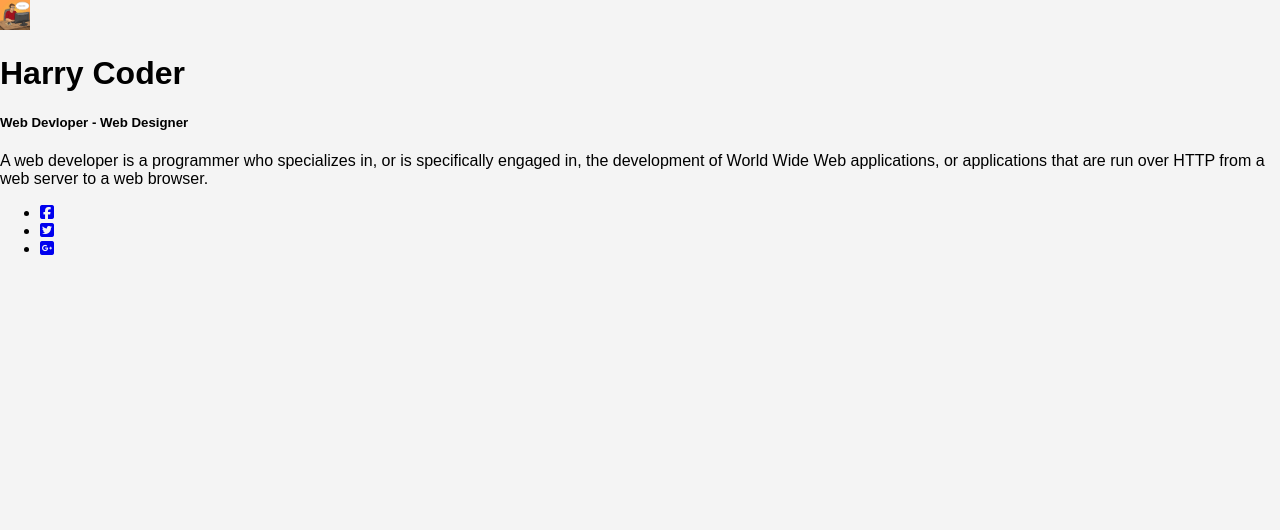
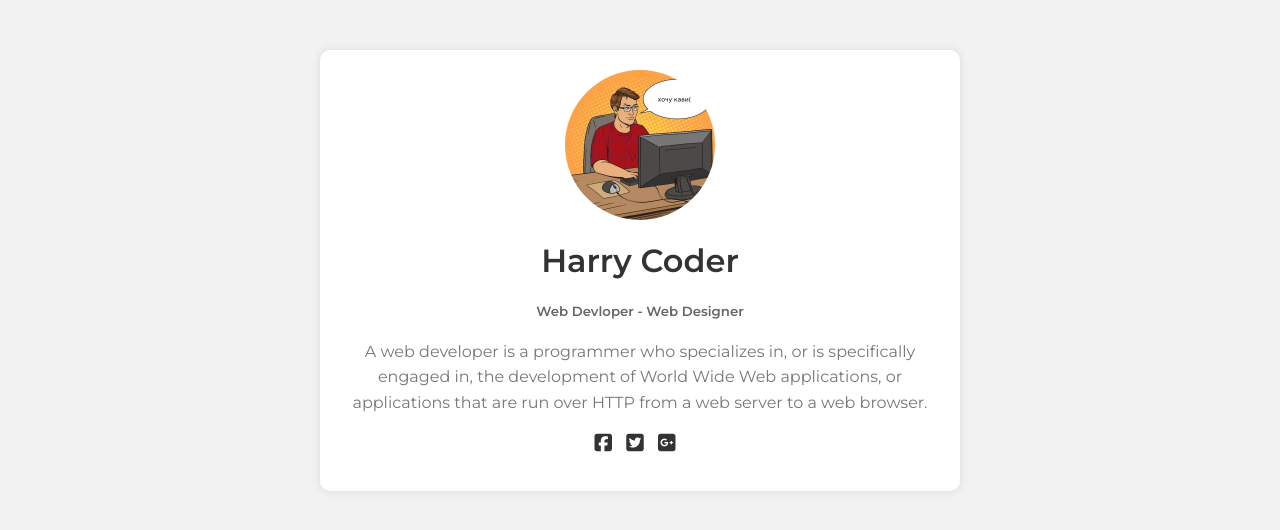
Before and after one commit to DOBreee1/PersonalWebSite, a plain HTML site: page index.html in a window 1280 px wide. Drawn offline with Linux system fonts and the light colour scheme.

Commit message:
first commit

```diff
--- a/style.css
+++ b/style.css
@@ -1,89 +1,59 @@
 body {
-    font-family: Arial, sans-serif;
+    font-family: 'Montserrat', sans-serif;
     margin: 0;
     padding: 0;
-    background-color: #f4f4f4;
+    background-color: #f2f2f2;
 }
 
-.wrapper {
-    max-width: 1200px;
-    margin: 0 auto;
+.box {
+    width: 80%;
+    max-width: 600px;
+    margin: 50px auto;
+    background-color: #fff;
+    border-radius: 10px;
     padding: 20px;
-    background-color: #fff;
-    box-shadow: 0 0 10px rgba(0, 0, 0, 0.1);
-}
-
-header {
-    background-color: #993349;
-    color: #fff;
-    padding: 20px;
+    box-shadow: 0px 0px 10px rgba(0, 0, 0, 0.1);
     text-align: center;
 }
 
-.logo img {
-    max-width: 100%;
-    height: auto;
+.box-img {
+    width: 150px;
+    height: 150px;
+    border-radius: 50%;
+    margin: 0 auto 20px;
+    display: block;
 }
 
-main {
-    display: flex;
-    flex-wrap: wrap;
-    justify-content: space-between;
+h1 {
+    color: #333;
 }
 
-.main-picture img {
-    max-width: 100%;
-    height: auto;
+h5 {
+    color: #666;
+    margin-bottom: 20px;
 }
 
-.main-text {
-    flex: 1;
-    padding: 20px;
-    background-color: #fff;
-    color: #333333;
+p {
+    color: #777;
+    line-height: 1.6;
 }
 
-.menu {
-    flex-basis: 30%;
-    padding: 20px;
-    background-color: #f9f9f9;
-    border-left: 1px solid #ddd;
-}
-
-footer {
-    background-color: #993349;
-    color: #fff;
-    text-align: center;
-    padding: 10px;
-    margin-top: 20px;
-}
-
-nav ul {
+ul {
     list-style-type: none;
     padding: 0;
 }
 
-nav ul li {
-    margin-bottom: 10px;
+ul li {
+    display: inline-block;
+    margin-right: 10px;
 }
 
-nav ul li a {
+ul li a {
+    color: #333;
+    font-size: 20px;
     text-decoration: none;
-    color: #333;
-    display: block;
 }
 
-nav ul li a:hover {
-    color: #993349;
+ul li a:hover {
+    color: #007bff;
 }
-
-@media only screen and (max-width: 768px) {
-    .main-text {
-        flex-basis: 100%;
-    }
-    .menu {
-        flex-basis: 100%;
-        border-left: none;
-        border-top: 1px solid #ddd;
-        margin-top: 20px;
-    }
```
